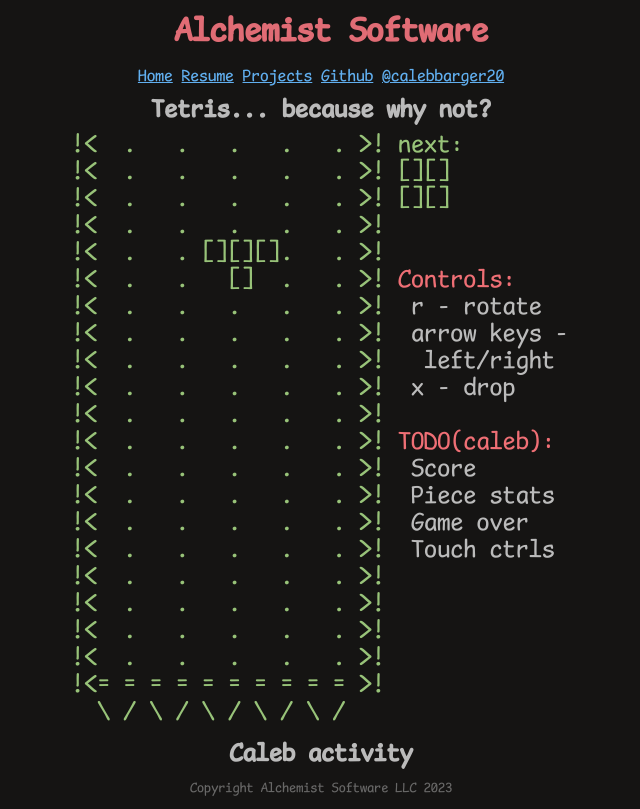
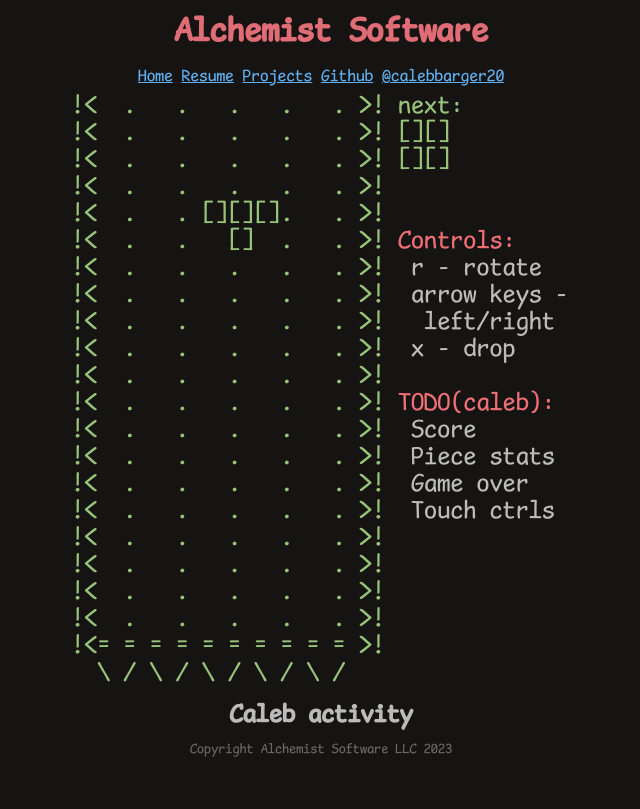
Before and after one commit to alchemistsoftware/site, a plain HTML site: page public/index.html in a window 1280 px wide. Shown: the whole page, without its empty margins (319-959 px from the left). Drawn offline with Linux system fonts and the light colour scheme; no server answers.

Commit message:
Remove tetris sub-header

```diff
--- a/public/index.html
+++ b/public/index.html
@@ -18,7 +18,6 @@
         <a href="https://github.com/cabarger">Github</a>
         <a href="https://twitter.com/calebbarger20">@calebbarger20</a>
     </nav>
-    <h2 class="sub-header">Tetris... because why not?</h2>
     <div id="canvas-container">
         <canvas id="canvas" width="500em" height="600em"></canvas>
     </div>
```
